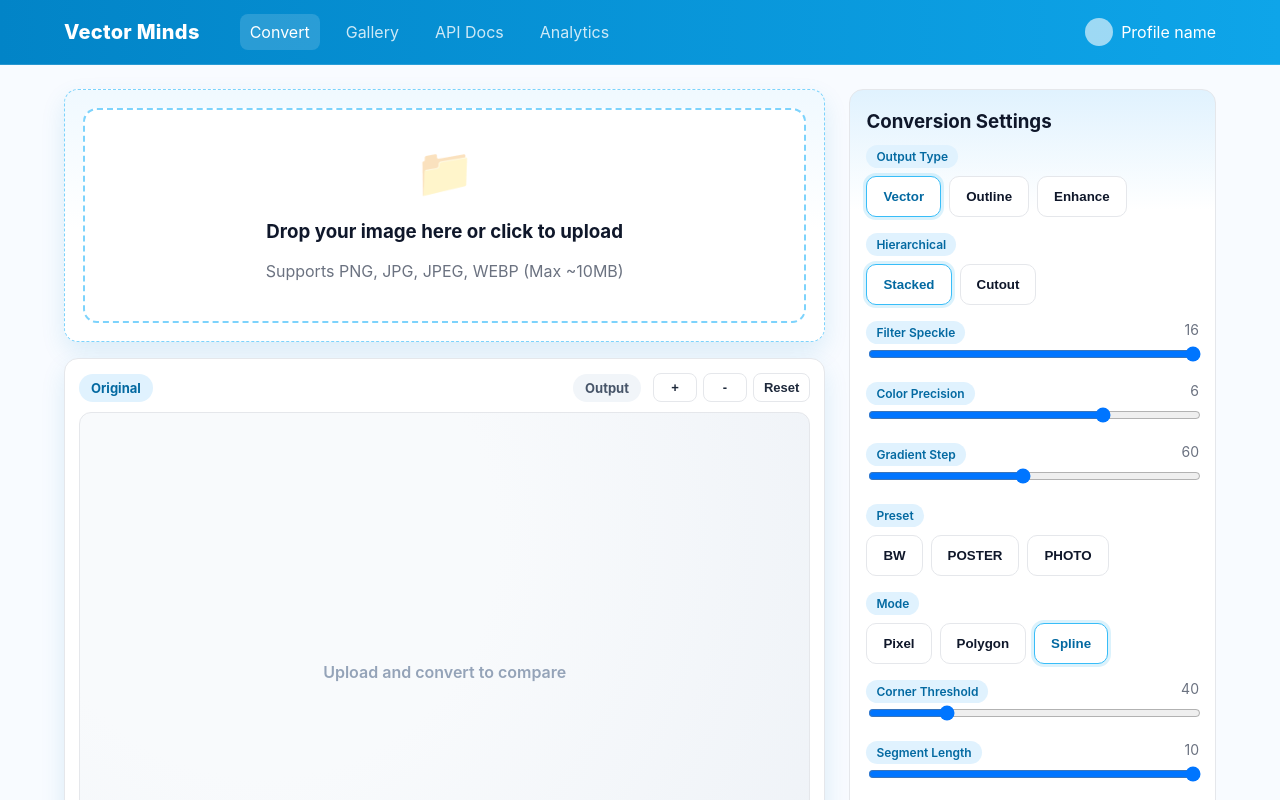
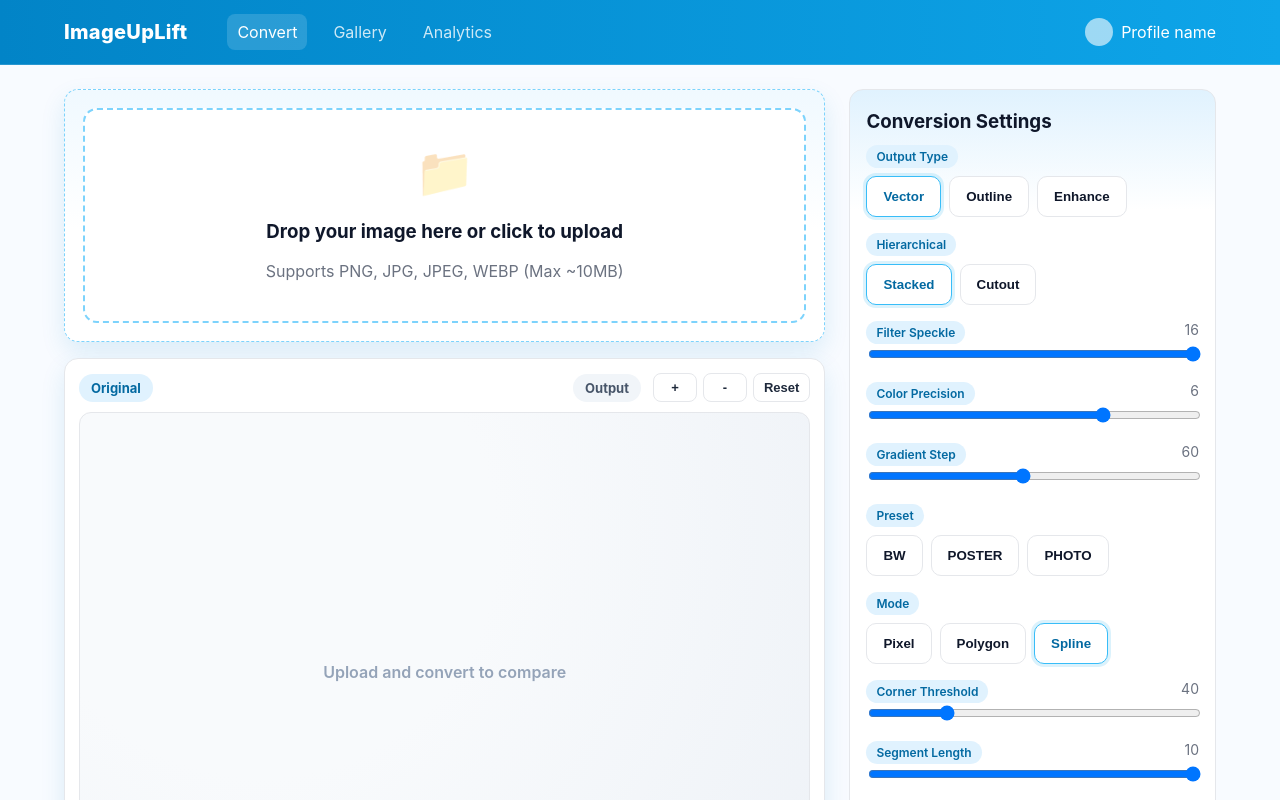
Before and after one commit to DevHassanMehdi/ImageUpLift, a React (Create React App) app in the folder frontend/: page /convert in a window 1280 px wide. Shown: the top 800 px of the page. Built offline with nearby package versions, Linux system fonts and the light colour scheme; no server answers.

Commit message:
Updated app name

```diff
--- a/frontend/src/components/Navbar.jsx
+++ b/frontend/src/components/Navbar.jsx
@@ -4,11 +4,11 @@
   return (
     <nav className="nav">
       <div className="nav-inner">
-        <div className="brand"><a href="/">Vector Minds</a></div>
+        <div className="brand"><a href="/">ImageUpLift</a></div>
         <div className="nav-links">
           <NavLink to="/convert">Convert</NavLink>
           <NavLink to="/gallery">Gallery</NavLink>
-          <NavLink to="/api-docs">API Docs</NavLink>
+          {/* <NavLink to="/api-docs">API Docs</NavLink> */}
           <NavLink to="/analytics">Analytics</NavLink>
         </div>
         <div className="profile">
```
Also changed, not shown: frontend/src/components/PreviewPane.jsx (line endings or trailing spaces), frontend/src/index.css (line endings or trailing spaces).
